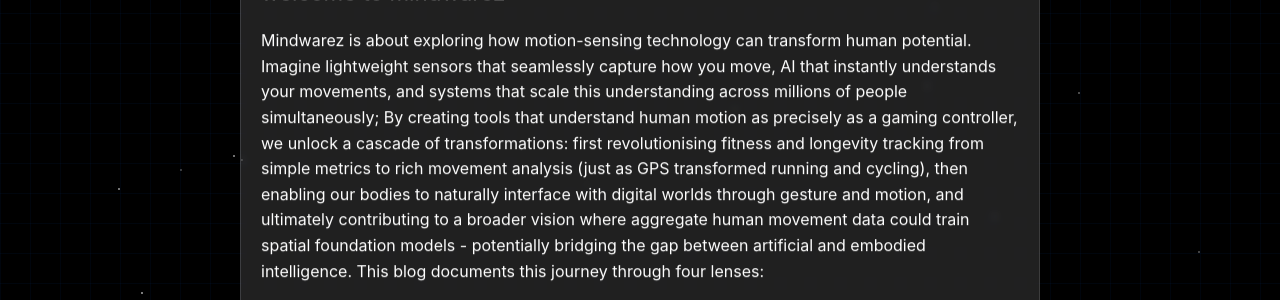
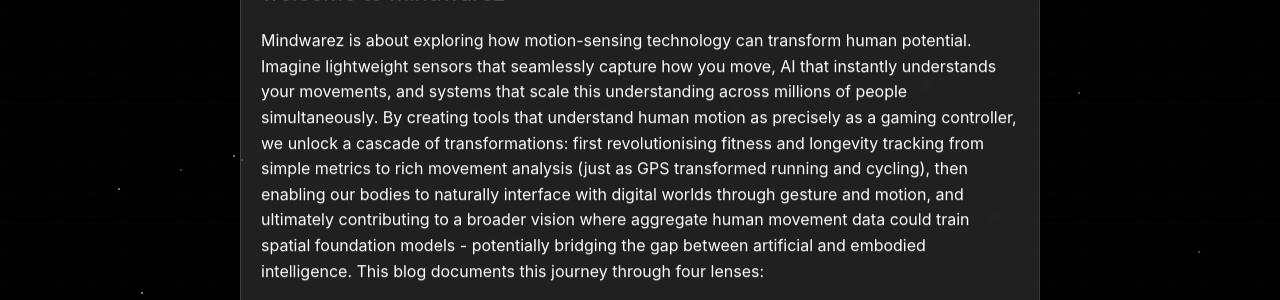
Before and after one commit to jamesbychance/mindwarez, a Jekyll site: the page built from _posts/2024-12-19-helloworld.md, in a window 1280 px wide and 900 px high. Shown: the part 227-527 px from the top of the window. Built offline with Jekyll 4.4.1, drawn with Linux system fonts in a browser that asks for light colours.

Commit message:
Update 2024-12-19-helloworld.md

```diff
--- a/_posts/2024-12-19-helloworld.md
+++ b/_posts/2024-12-19-helloworld.md
@@ -5,7 +5,7 @@
 meta_thoughts: Motion-sensing technology—made frictionless, replicable, and scalable—becomes an extension of ourselves to enhance ourselves.
 ---
 
-Mindwarez is about exploring how motion-sensing technology can transform human potential. Imagine lightweight sensors that seamlessly capture how you move, AI that instantly understands your movements, and systems that scale this understanding across millions of people simultaneously; By creating tools that understand human motion as precisely as a gaming controller, we unlock a cascade of transformations: first revolutionising fitness and longevity tracking from simple metrics to rich movement analysis (just as GPS transformed running and cycling), then enabling our bodies to naturally interface with digital worlds through gesture and motion, and ultimately contributing to a broader vision where aggregate human movement data could train spatial foundation models - potentially bridging the gap between artificial and embodied intelligence.
+Mindwarez is about exploring how motion-sensing technology can transform human potential. Imagine lightweight sensors that seamlessly capture how you move, AI that instantly understands your movements, and systems that scale this understanding across millions of people simultaneously. By creating tools that understand human motion as precisely as a gaming controller, we unlock a cascade of transformations: first revolutionising fitness and longevity tracking from simple metrics to rich movement analysis (just as GPS transformed running and cycling), then enabling our bodies to naturally interface with digital worlds through gesture and motion, and ultimately contributing to a broader vision where aggregate human movement data could train spatial foundation models - potentially bridging the gap between artificial and embodied intelligence.
 This blog documents this journey through four lenses:
 - Mathematics of Machine Learning: Breaking down the algorithms that make motion sensing frictionless, reliable, and scalable.
 - Personal ML Projects: Building and testing systems that capture movement as naturally as breathing.
```
